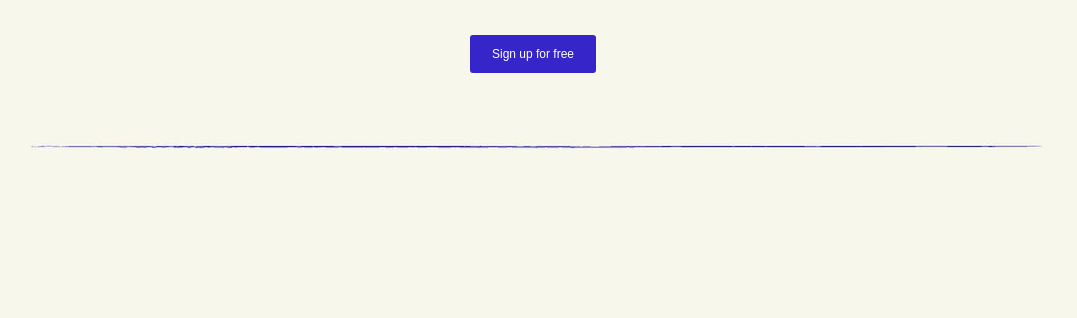
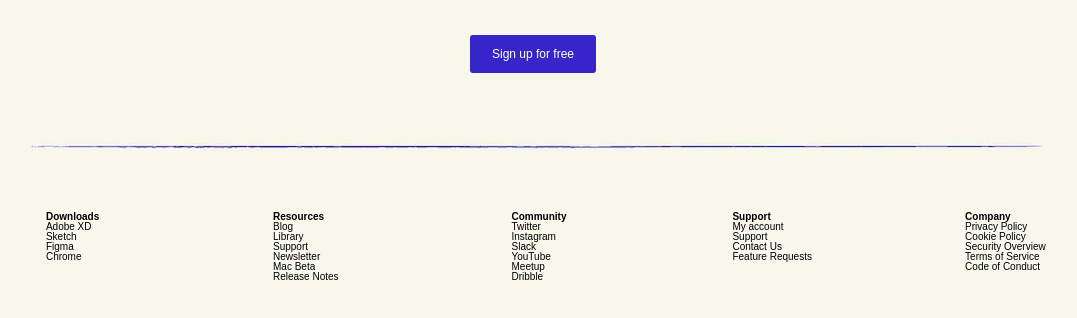
Before and after one commit to liepsneletech/1-stark, a website: page index.html in a window 1280 px wide. Shown: the part 3225-3543 px from the top of the page, without its empty margins (101-1178 px from the left). Before the commit the page ends 3375 px from the top, so only its background shows below. Drawn offline with Linux system fonts and the light colour scheme.

Commit message:
small changes

```diff
--- a/index.html
+++ b/index.html
@@ -260,9 +260,51 @@
       </section>
     </main>
 
-    <footer>
+    <footer class="footer">
       <div class="footer-divider">
         <img src="img/footer-divider.png" alt="drawn waved line" />
+      </div>
+      <div class="footer-container container">
+        <div class="footer-column">
+          <h4>Downloads</h4>
+          <p>Adobe XD</p>
+          <p>Sketch</p>
+          <p>Figma</p>
+          <p>Chrome</p>
+        </div>
+        <div class="footer-column">
+          <h4>Resources</h4>
+          <p>Blog</p>
+          <p>Library</p>
+          <p>Support</p>
+          <p>Newsletter</p>
+          <p>Mac Beta</p>
+          <p>Release Notes</p>
+        </div>
+        <div class="footer-column">
+          <h4>Community</h4>
+          <p>Twitter</p>
+          <p>Instagram</p>
+          <p>Slack</p>
+          <p>YouTube</p>
+          <p>Meetup</p>
+          <p>Dribble</p>
+        </div>
+        <div class="footer-column">
+          <h4>Support</h4>
+          <p>My account</p>
+          <p>Support</p>
+          <p>Contact Us</p>
+          <p>Feature Requests</p>
+        </div>
+        <div class="footer-column">
+          <h4>Company</h4>
+          <p>Privacy Policy</p>
+          <p>Cookie Policy</p>
+          <p>Security Overview</p>
+          <p>Terms of Service</p>
+          <p>Code of Conduct</p>
+        </div>
       </div>
     </footer>
   </body>
--- a/style.css
+++ b/style.css
@@ -374,4 +374,14 @@ header .sign-up-btn {
   text-align: center;
 }
 
+/* FOOTER */
+
+.footer-container {
+  display: grid;
+  grid-template-columns: 1fr 1fr 1fr 1fr 1fr;
+  justify-items: center;
+  padding-top: 62px;
+  padding-bottom: 52px;
+}
+
 /* MEDIA QUERIES */
```
